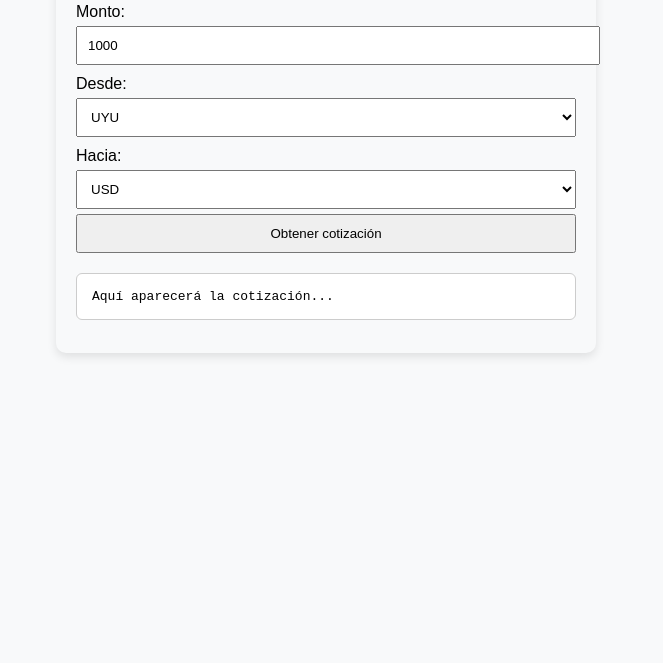
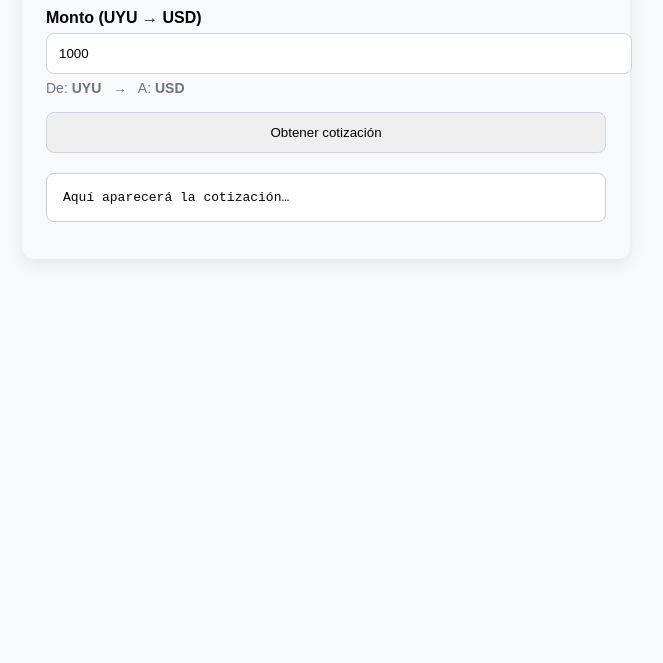
Before and after one commit to NicoRLL/currency-service, a website: page public/index.html in a window 1280 px wide. Shown: the part 137-800 px from the top of the page, without its empty margins (314-977 px from the left). Drawn offline with Linux system fonts and the light colour scheme.

Commit message:
Refactor en index.html

```diff
--- a/public/index.html
+++ b/public/index.html
@@ -5,56 +5,28 @@
   <meta name="viewport" content="width=device-width, initial-scale=1.0" />
   <title>Currency Service</title>
   <style>
-    body {
-      font-family: Arial, sans-serif;
-      max-width: 500px;
-      margin: 40px auto;
-      background: #f8f9fa;
-      padding: 20px;
-      border-radius: 10px;
-      box-shadow: 0px 4px 10px rgba(0,0,0,0.1);
-    }
-    h1 { text-align: center; }
-    label { display: block; margin-top: 10px; }
-    input, select, button {
-      width: 100%; padding: 10px; margin-top: 5px;
-    }
-    pre {
-      background: #fff;
-      padding: 15px;
-      border: 1px solid #ccc;
-      border-radius: 6px;
-      white-space: pre-wrap;
-      margin-top: 20px;
-    }
+    body { font-family: Arial, sans-serif; max-width: 560px; margin: 40px auto; background: #f8f9fa; padding: 24px; border-radius: 12px; box-shadow: 0 6px 16px rgba(0,0,0,.08); }
+    h1 { text-align: center; margin-bottom: 24px; }
+    label { display:block; margin: 12px 0 6px; font-weight: 600; }
+    input, button { width: 100%; padding: 12px; border-radius: 8px; border: 1px solid #ced4da; }
+    button { margin-top: 16px; cursor: pointer; }
+    pre { background:#fff; padding: 16px; border:1px solid #ccc; border-radius: 8px; white-space: pre-wrap; margin-top: 20px; }
+    .muted { color:#6c757d; font-size: 14px; margin-top: 6px; }
   </style>
 </head>
 <body>
-  <h1>Currency Service</h1>
+  <h1>Servicio de cambio</h1>
+
   <form id="quoteForm">
-    <label>Monto:</label>
-    <input type="number" id="amount" value="1000" required />
+    <label for="amount">Monto (UYU → USD)</label>
+    <input type="number" id="amount" value="1000" min="0.01" step="0.01" required />
 
-    <label>Desde:</label>
-    <select id="from">
-      <option value="USD">USD</option>
-      <option value="EUR">EUR</option>
-      <option value="UYU" selected>UYU</option>
-      <option value="ARS">ARS</option>
-    </select>
-
-    <label>Hacia:</label>
-    <select id="to">
-      <option value="USD" selected>USD</option>
-      <option value="EUR">EUR</option>
-      <option value="GBP">GBP</option>
-      <option value="UYU">UYU</option>
-    </select>
+    <div class="muted">De: <strong>UYU</strong> &nbsp; → &nbsp; A: <strong>USD</strong></div>
 
     <button type="submit">Obtener cotización</button>
   </form>
 
-  <pre id="result">Aquí aparecerá la cotización...</pre>
+  <pre id="result">Aquí aparecerá la cotización…</pre>
 
   <script>
     const form = document.getElementById("quoteForm");
@@ -62,16 +34,24 @@
 
     form.addEventListener("submit", async (e) => {
       e.preventDefault();
-      const amount = document.getElementById("amount").value;
-      const from = document.getElementById("from").value;
-      const to = document.getElementById("to").value;
+      const amount = Number(document.getElementById("amount").value);
+
+      if (!Number.isFinite(amount) || amount <= 0) {
+        result.textContent = "El monto debe ser un número mayor a 0.";
+        return;
+      }
 
       try {
-        const res = await fetch(`/fx/quote?from=${from}&to=${to}&amount=${amount}`);
-        const data = await res.json();
-        result.textContent = JSON.stringify(data, null, 2);
+        const url = `/fx/quote?from=UYU&to=USD&amount=${encodeURIComponent(amount)}`;
+        const res = await fetch(url, { headers: { "Accept": "text/plain" }});
+        const text = await res.text();
+        if (!res.ok) {
+          result.textContent = `Error (${res.status}): ${text}`;
+          return;
+        }
+        result.textContent = text;
       } catch (err) {
-        result.textContent = "Error al obtener la cotización: " + err.message;
+        result.textContent = "Error al obtener la cotización: " + (err?.message || err);
       }
     });
   </script>
```
